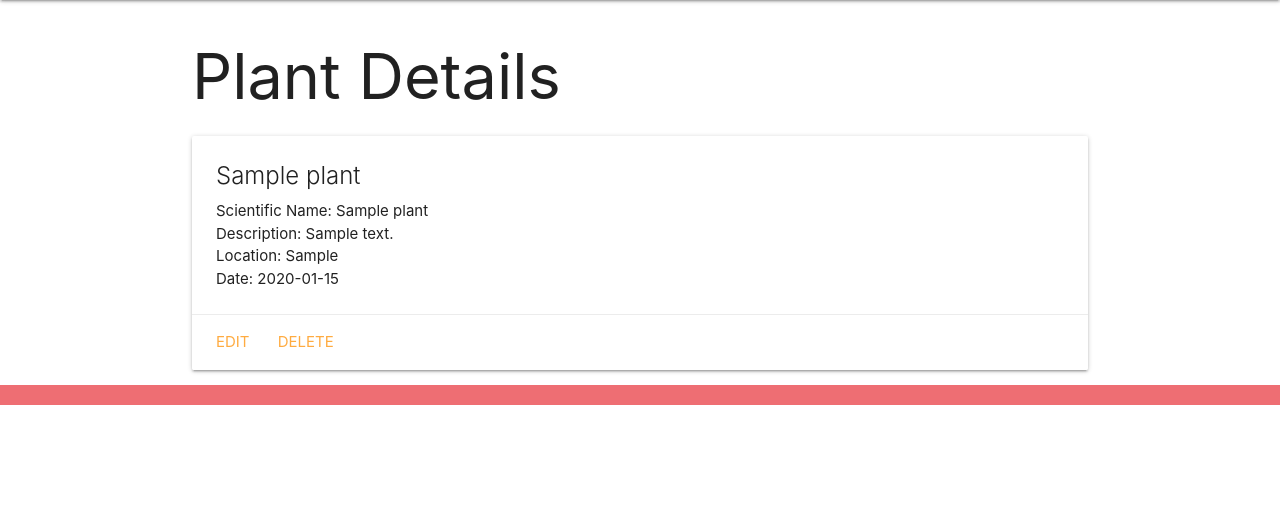
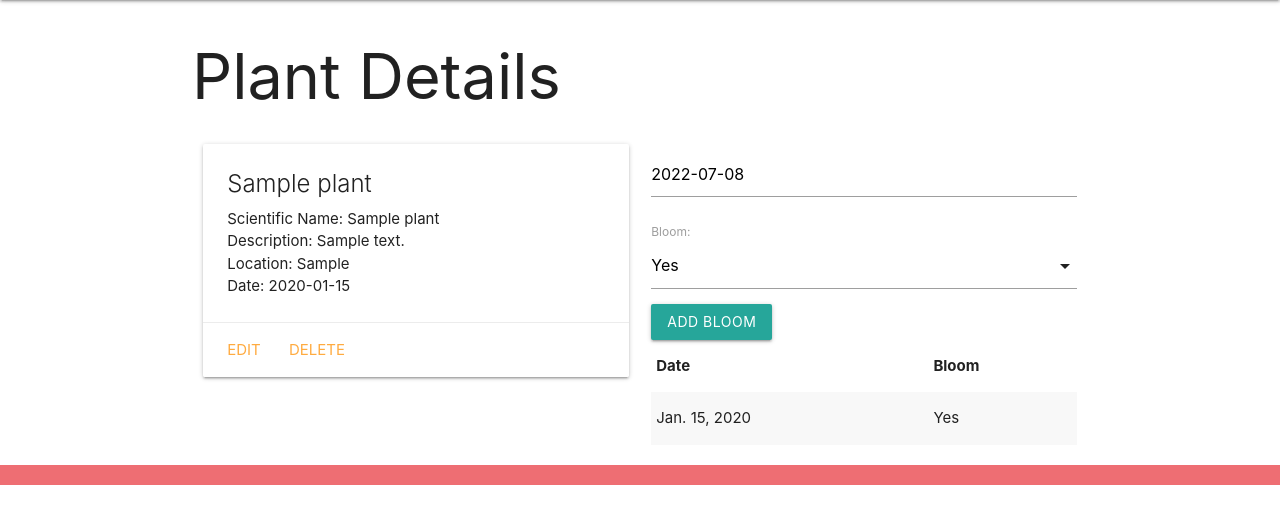
Before and after one commit to ldukles/plants, a Django app: page /plants/1/ in a window 1280 px wide. Shown: the part 64-588 px from the top of the page. Run offline with Django 4.2, Linux system fonts and the light colour scheme; tables that the repository leaves empty hold one stand-in row (values such as "Sample post").

Commit message:
model changes and one to many complete

```diff
--- a/main_app/admin.py
+++ b/main_app/admin.py
@@ -1,5 +1,5 @@
 from django.contrib import admin
-from .models import Plant, Conditions
+from .models import Plant, Bloom
 # Register your models here.
 admin.site.register(Plant)
-admin.site.register(Conditions)
+admin.site.register(Bloom)
--- /dev/null
+++ b/main_app/forms.py
@@ -0,0 +1,8 @@
+
+from django.forms import ModelForm
+from .models import Bloom
+
+class BloomForm(ModelForm):
+  class Meta:
+    model = Bloom
+    fields = ['date', 'bloom']
--- a/main_app/models.py
+++ b/main_app/models.py
@@ -1,16 +1,10 @@
 from django.db import models
 from django.urls import reverse
 
-LIGHTS = (
-    ('F', 'Full Sun'),
-    ('P', 'Partial Sun'),
-    ('S', 'Shade')
-)
 
-MOISTURES = (
-    ('D', 'Dry'),
-    ('M', 'Medium'),
-    ('W', 'Wet')
+BLOOMS = (
+    ('Y', 'Yes'),
+    ('N', 'No'),
 )
 
 # Create your models here.
@@ -27,17 +21,19 @@
     def get_absolute_url(self):
         return reverse('detail', kwargs={'plant_id': self.id})
 
-class Conditions(models.Model):
-    light = models.CharField(
+class Bloom(models.Model):
+    date = models.DateField('')
+    bloom = models.CharField(
         max_length=1,
-        choices=LIGHTS,
-        default=LIGHTS[0][0]
+        choices=BLOOMS,
+        default=BLOOMS[0][0]
     )
-    moisture = models.CharField(
-        max_length=1,
-        choices=MOISTURES,
-        default=MOISTURES[0][0]
-    )
+    def __str__(self):
+    # Nice method for obtaining the friendly value of a Field.choice
+        return f"{self.get_bloom_display()} on {self.date}"
+
+    class Meta:
+     ordering = ['-date']
 
         # FOREIGN KEY
     plant = models.ForeignKey(Plant, on_delete=models.CASCADE)
@@ -45,4 +41,4 @@
 
     def __str__(self):
     # Nice method for obtaining the friendly value of a Field.choice
-        return f"{self.get_light_display()} on {self.get_moisture_display()}"
+        return f"{self.get_bloom_display()} on {self.date}"
--- a/main_app/templates/base.html
+++ b/main_app/templates/base.html
@@ -16,6 +16,7 @@
       type="text/css"
       href="{% static 'css/style.css' %}"
     />
+    <script src="https://cdnjs.cloudflare.com/ajax/libs/materialize/1.0.0/js/materialize.min.js"></script>
   </head>
   <body>
     <header class="navbar-fixed">
--- a/main_app/templates/plants/detail.html
+++ b/main_app/templates/plants/detail.html
@@ -1,8 +1,9 @@
-
 {% extends 'base.html' %} {% block content %}
 
 <h1>Plant Details</h1>
 
+<div class="row">
+  <div class="col s6">
     <div class="card">
       <div class="card-content">
         <span class="card-title">{{ plant.name }}</span>
@@ -16,5 +17,39 @@
         <a href="{% url 'plants_delete' plant.id %}">Delete</a>
       </div>
     </div>
-
+  </div>
+  <div class="col s6">
+    <form action="{% url 'add_bloom' plant.id %}" method="post">
+        {% csrf_token %} {{ bloom_form.as_p }}
+        <input type="submit" class="btn" value="Add Bloom" />
+      </form>
+    <table class="striped">
+      <thead>
+        <tr>
+          <th>Date</th>
+          <th>Bloom</th>
+        </tr>
+      </thead>
+      <tbody>
+        {% for bloom in plant.bloom_set.all %}
+        <tr>
+          <td>{{bloom.date}}</td>
+          <td>{{bloom.get_bloom_display}}</td>
+        </tr>
+        {% endfor %}
+      </tbody>
+    </table>
+  </div>
+</div>
+<script>
+  var dateEl = document.getElementById("id_date");
+  M.Datepicker.init(dateEl, {
+    format: "yyyy-mm-dd",
+    defaultDate: new Date(),
+    setDefaultDate: true,
+    autoClose: true,
+  });
+  var selectEl = document.getElementById('id_bloom');
+  M.FormSelect.init(selectEl);
+</script>
 {% endblock %}
--- a/main_app/urls.py
+++ b/main_app/urls.py
@@ -10,4 +10,5 @@
     path('plants/create/', views.PlantCreate.as_view(), name='plants_create'),
     path('plants/<int:pk>/update/', views.PlantUpdate.as_view(), name='plants_update'),
     path('plants/<int:pk>/delete/', views.PlantDelete.as_view(), name='plants_delete'),
+    path('plants/<int:plant_id>/add_bloom/', views.add_bloom, name='add_bloom'),
 ]
--- a/main_app/views.py
+++ b/main_app/views.py
@@ -1,9 +1,9 @@
 
-from django.shortcuts import render
+from django.shortcuts import render, redirect
 # Add the following import
 from django.views.generic.edit import CreateView, UpdateView, DeleteView
 from .models import Plant
-
+from .forms import BloomForm
 # Define the home view
 def home(request):
     # This is where we return a response in most cases we render a template and we'll need some data for that template
@@ -35,7 +35,22 @@
 
 def plants_detail(request, plant_id):
     plant = Plant.objects.get(id=plant_id)
-    return render(request, 'plants/detail.html', { 'plant': plant })
+    bloom_form = BloomForm()
+    return render(request, 'plants/detail.html', {
+      'plant': plant, 'bloom_form': bloom_form
+    })
+
+def add_bloom(request, plant_id):
+  # create the ModelForm using the data in request.POST
+  form = BloomForm(request.POST)
+  # validate the form
+  if form.is_valid():
+    # don't save the form to the db until it
+    # has the cat_id assigned
+    new_bloom = form.save(commit=False)
+    new_bloom.plant_id = plant_id
+    new_bloom.save()
+  return redirect('detail', plant_id=plant_id)
 
 class PlantCreate(CreateView):
     model = Plant
```
Also changed, not shown: main_app/migrations/0003_bloom_delete_conditions.py (added). Lines whose indentation alone changed are shown as unchanged.
